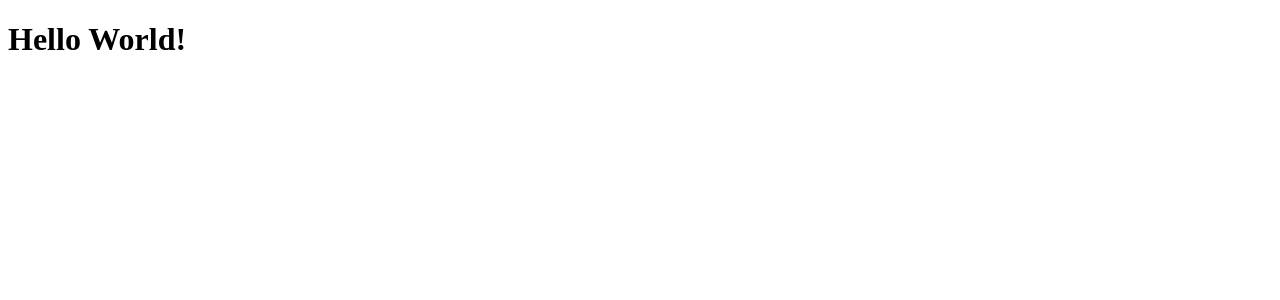
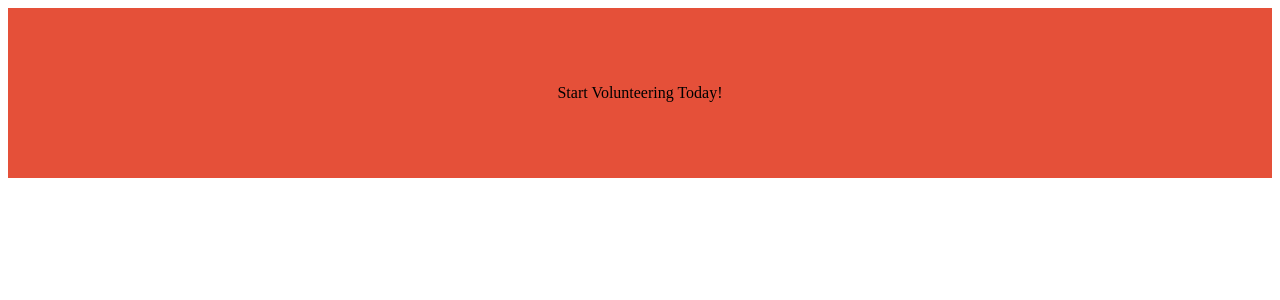
Before and after one commit to 71ana/Volunteer-Matching-Website, a React (Create React App) app in the folder volunteering-matching-website/: page / in a window 1280 px wide. Shown: the top 300 px of the page. Built offline with nearby package versions, Linux system fonts and the light colour scheme.

Commit message:
footer + firebase conn

```diff
--- a/volunteering-matching-website/package.json
+++ b/volunteering-matching-website/package.json
@@ -8,6 +8,7 @@
     "@testing-library/user-event": "^13.5.0",
     "react": "^18.2.0",
     "react-dom": "^18.2.0",
+    "react-router-dom": "^6.19.0",
     "react-scripts": "5.0.1",
     "web-vitals": "^2.1.4"
   },
--- a/volunteering-matching-website/src/App.js
+++ b/volunteering-matching-website/src/App.js
@@ -1,11 +1,17 @@
 import React, {useState} from 'react'
+import Footer from './footer'
+import { BrowserRouter } from 'react-router-dom'
 
 const App = () => {
 
   return (
     <>
-    <h1>Hello World!</h1>
+        <BrowserRouter>
+            < Footer />
+        </BrowserRouter>
+
     </>
+
   );
 }
 
--- /dev/null
+++ b/volunteering-matching-website/src/footer.css
@@ -0,0 +1,8 @@
+.footer{
+    background-color: #e55039;
+    padding: 6%;
+}
+
+.text-center{
+    text-align: center;
+}
--- /dev/null
+++ b/volunteering-matching-website/src/footer.js
@@ -0,0 +1,16 @@
+import React from "react";
+import "./footer.css";
+const Footer = () =>
+{
+   return(
+       <>
+           <section className='footer'>
+               <div className='text-center'>
+                    <a>Start Volunteering Today!</a>
+               </div>
+           </section>
+       </>
+   );
+}
+
+export default Footer
```
Also changed, not shown: volunteering-matching-website/src/firebase.js (added, +23 -0 lines), 1 other file (tests, documents, lock files or other folders).
